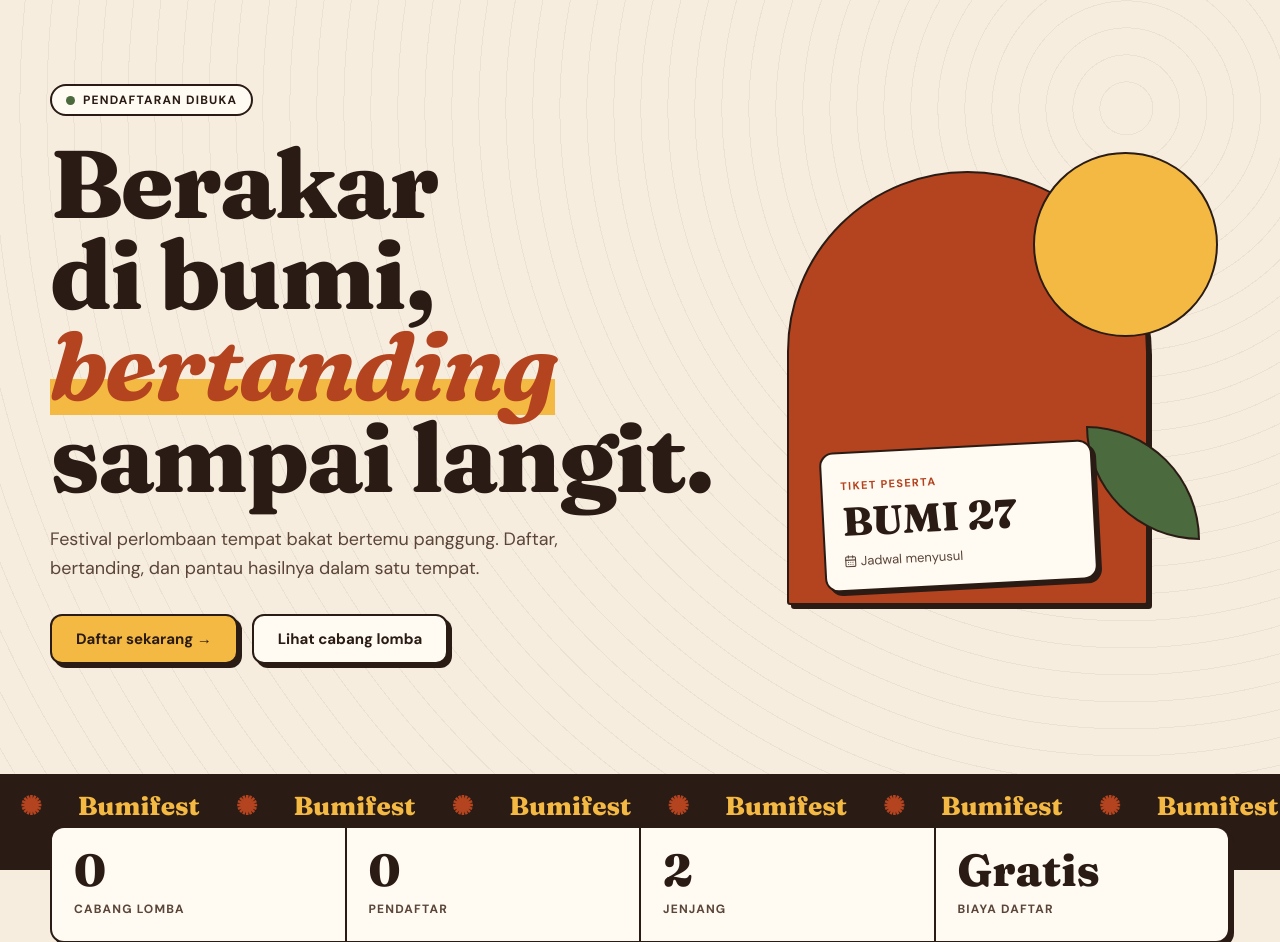
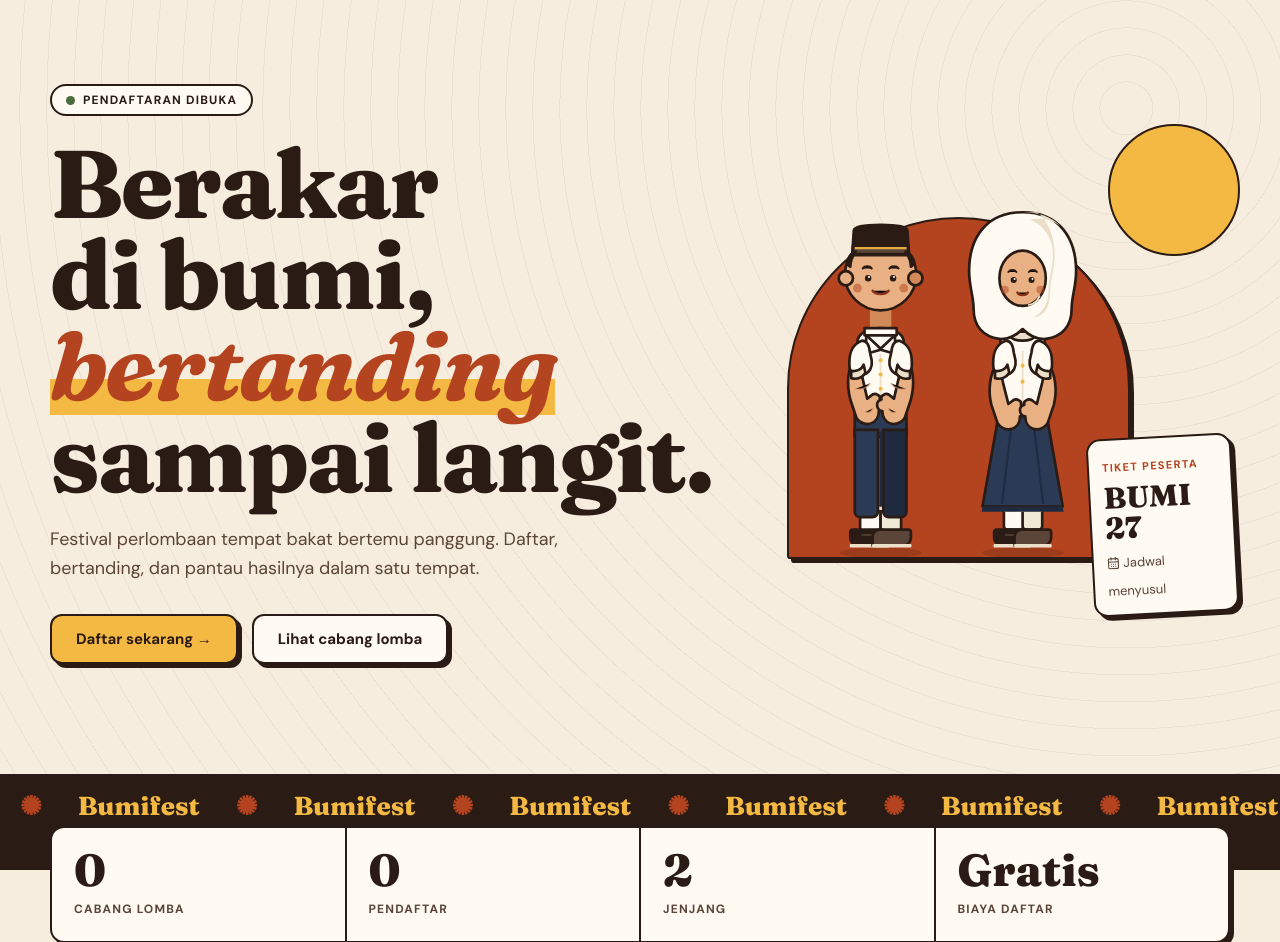
Before and after one commit to fikrudzulfahmi/bumi-fest, a Laravel app: page / in a window 1280 px wide. Shown: the part 70-1012 px from the top of the page. Run offline with Laravel 12, Linux system fonts and the light colour scheme; data that the repository does not hold is empty; style sheets or scripts are compiled from the project's sources; some libraries are stand-ins or nearby versions.

Commit message:
feat(hero): ganti ilustrasi kolase dengan siswa Islami (peci & hijab) berseragam SD
- komponen SiswaPutra/SiswiPutri dari design/hero-islamic.html, warna via token Bumi Clay
- kolase hero: arch jadi mihrab, siswa menapak dasar arch, kartu tiket kanan bawah
- tambah token --uniform/--uniform-d/--skin/--skin-d

```diff
--- a/resources/css/bumifest.css
+++ b/resources/css/bumifest.css
@@ -25,6 +25,12 @@
     --pad: clamp(20px, 5vw, 44px);
 
     /* turunan (boleh dipakai, tetap tanpa hex baru) */
+    /* ilustrasi siswa: seragam & kulit, hanya untuk komponen SVG */
+    --uniform: #2b3a55;
+    --uniform-d: #1f2a3f;
+    --skin: #e9b183;
+    --skin-d: #d28a58;
+
     --danger: #a03030;
     --on-clay: #ffe9dc;
     --on-moss: #e8f0df;
@@ -328,7 +334,7 @@ img, svg { max-width: 100%; }
 
 .c-arch {
     position: absolute;
-    inset: 6% 18% 0 0;
+    inset: 16% 22% 10% 0;
     background: var(--clay);
     border: var(--line);
     border-radius: 999px 999px 18px 18px;
@@ -337,32 +343,40 @@ img, svg { max-width: 100%; }
 
 .c-sun {
     position: absolute;
-    right: 2%;
-    top: 2%;
-    width: 42%;
+    right: -3%;
+    top: -4%;
+    width: 30%;
     aspect-ratio: 1;
     border-radius: 50%;
     background: var(--saffron);
     border: var(--line);
 }
 
-.c-leaf {
+/* dua siswa Islami berpeci & berhijab, berdiri di depan mihrab */
+.c-kids {
     position: absolute;
-    right: 6%;
-    bottom: 14%;
-    width: 26%;
-    aspect-ratio: 1;
-    background: var(--moss);
-    border: var(--line);
-    border-radius: 0 100% 0 100%;
+    left: 0;
+    bottom: 0;
+    height: 88%;
+    display: flex;
+    align-items: flex-end;
+    pointer-events: none;
 }
+
+.c-kid {
+    height: 100%;
+    width: auto;
+    display: block;
+}
+
+.c-kid + .c-kid { margin-left: -12%; }
 
 .c-card {
     position: absolute;
-    left: 8%;
-    bottom: 4%;
-    width: 62%;
-    padding: 16px 18px;
+    right: -2%;
+    bottom: -2%;
+    width: 33%;
+    padding: 11px 13px;
     background: var(--paper);
     border: var(--line);
     border-radius: var(--r);
@@ -379,7 +393,7 @@ img, svg { max-width: 100%; }
 
 .c-card b {
     display: block;
-    font: 800 40px/1 var(--D);
+    font: 800 30px/1 var(--D);
     color: var(--ink);
     margin: 4px 0;
 }
--- /dev/null
+++ b/resources/js/Components/illustrations/SiswaSd.tsx
@@ -0,0 +1,115 @@
+import type { SVGProps } from 'react';
+
+type Props = SVGProps<SVGSVGElement>;
+
+/**
+ * Karakter ilustrasi siswa sekolah dasar Islami untuk kolase hero.
+ * Warna memakai token CSS dari bumifest.css supaya tetap dalam palet
+ * "Bumi Clay" dan tidak menambah hex baru di komponen.
+ */
+export function SiswaPutra(props: Props) {
+    return (
+        <svg viewBox="0 0 210 456" role="img" aria-label="Siswa putra berpeci dengan seragam SD" {...props}>
+            <g stroke="var(--ink)" strokeWidth={3} strokeLinejoin="round" strokeLinecap="round">
+                <ellipse cx="105" cy="398" rx="46" ry="6" fill="var(--ink)" stroke="none" opacity=".16"/>
+                <rect x="82" y="346" width="23" height="28" rx="4" fill="var(--paper)"/>
+                <rect x="105" y="346" width="23" height="28" rx="4" fill="#f0e9d8"/>
+                <path d="M82 346h23v4H82ZM105 346h23v4h-23Z" fill="var(--sand-2)" stroke="none"/>
+                <path d="M80 372h26a8 8 0 0 1 8 8v10H80a9 9 0 0 1-9-9v-6a3 3 0 0 1 3-3Z" fill="var(--ink)"/>
+                <path d="M71 388h43a3 3 0 0 1 0 4H71a3 3 0 0 1 0-4Z" fill="var(--sand-2)" stroke="none"/>
+                <path d="M84 378h18" stroke="var(--ink-2)" strokeWidth="1.6"/>
+                <path d="M130 372h-26a8 8 0 0 0-8 8v10h34a9 9 0 0 0 9-9v-6a3 3 0 0 0-3-3Z" fill="var(--ink-2)"/>
+                <path d="M139 388h-43a3 3 0 0 0 0 4h43a3 3 0 0 0 0-4Z" fill="var(--sand-2)" stroke="none"/>
+                <path d="M126 378h-18" stroke="var(--ink-2)" strokeWidth="1.6"/>
+                <path d="M76 228h58v40H76Z" fill="var(--uniform)"/>
+                <path d="M76 260h26v92a6 6 0 0 1-6 6H82a6 6 0 0 1-6-6Z" fill="var(--uniform)"/>
+                <path d="M108 260h26v92a6 6 0 0 1-6 6h-14a6 6 0 0 1-6-6Z" fill="var(--uniform-d)"/>
+                <path d="M104 262h3v84h-3Z" fill="var(--uniform-d)" stroke="none"/>
+                <path d="M75 226h60v6H75Z" fill="var(--uniform-d)" stroke="none"/>
+                <path d="M93 120h24v40a10 10 0 0 1-24 0Z" fill="var(--skin-d)" stroke="none"/>
+                <path d="M79 162c0-10 12-16 26-16s26 6 26 16v58c0 9-5 13-12 13H91c-7 0-12-4-12-13Z" fill="var(--paper)"/>
+                <path d="M87 146h36v8H87Z" fill="var(--paper)"/>
+                <path d="M89 154l17 16-18 5Z" fill="var(--paper)"/>
+                <path d="M121 154l-17 16 18 5Z" fill="var(--paper)"/>
+                <path d="M105 176v46" stroke="var(--sand-2)" strokeWidth="2"/>
+                <circle cx="105" cy="182" r="2.3" fill="var(--saffron)" stroke="none"/>
+                <circle cx="105" cy="198" r="2.3" fill="var(--saffron)" stroke="none"/>
+                <circle cx="105" cy="214" r="2.3" fill="var(--saffron)" stroke="none"/>
+                <path d="M76 178c-8 14-9 32-5 48l6 18c2 7 10 11 17 9 6-2 9-8 9-14 3 0 6-3 6-7 0-3-2-5-5-6 1-2 0-4-2-5-3-2-6-1-8 1l-4 3-6-26c-2-10-4-17-8-21Z" fill="var(--skin)"/>
+                <path d="M77 214c6 1 13-1 16-6" stroke="var(--skin-d)" strokeWidth="1.6" strokeOpacity=".7"/>
+                <path d="M88 240c4 1 7-1 8-4" stroke="var(--skin-d)" strokeWidth="1.6" strokeOpacity=".7"/>
+                <path d="M84 160c-9 3-14 12-14 24v4c0 9 9 13 16 10 7-2 10-9 9-16l-2-9c-1-10-4-13-9-13Z" fill="var(--paper)"/>
+                <path d="M72 194c6 1 12-2 14-7l2 9c-3 5-9 8-16 6Z" fill="var(--sand-2)"/>
+                <path d="M134 178c8 14 9 32 5 48l-6 18c-2 7-10 11-17 9-6-2-9-8-9-14-3 0-6-3-6-7 0-3 2-5 5-6-1-2 0-4 2-5 3-2 6-1 8 1l4 3 6-26c2-10 4-17 8-21Z" fill="var(--skin)"/>
+                <path d="M133 214c-6 1-13-1-16-6" stroke="var(--skin-d)" strokeWidth="1.6" strokeOpacity=".7"/>
+                <path d="M122 240c-4 1-7-1-8-4" stroke="var(--skin-d)" strokeWidth="1.6" strokeOpacity=".7"/>
+                <path d="M126 160c9 3 14 12 14 24v4c0 9-9 13-16 10-7-2-10-9-9-16l2-9c1-10 4-13 9-13Z" fill="var(--paper)"/>
+                <path d="M138 194c-6 1-12-2-14-7l-2 9c3 5 9 8 16 6Z" fill="var(--sand-2)"/>
+                <circle cx="105" cy="86" r="40" fill="var(--skin)"/>
+                <circle cx="66" cy="90" r="8" fill="var(--skin)"/>
+                <circle cx="144" cy="90" r="8" fill="var(--skin-d)"/>
+                <path d="M73 64 75 36q1-6 30-6t30 6l2 28Z" fill="var(--ink)"/>
+                <path d="M74 54h62v9H74Z" fill="var(--ink-2)"/>
+                <path d="M76 55h58v2.5H76Z" fill="var(--saffron)" stroke="none" opacity=".9"/>
+                <path d="M67 74c1-8 5-12 10-14-4 6-6 11-6 17Z" fill="var(--ink)"/>
+                <path d="M143 74c-1-8-5-12-10-14 4 6 6 11 6 17Z" fill="var(--ink)"/>
+                <circle cx="91" cy="90" r="3.6" fill="var(--ink)" stroke="none"/>
+                <circle cx="119" cy="90" r="3.6" fill="var(--ink)" stroke="none"/>
+                <circle cx="92" cy="88.6" r="1.2" fill="var(--paper)" stroke="none"/>
+                <circle cx="120" cy="88.6" r="1.2" fill="var(--paper)" stroke="none"/>
+                <path d="M85 79c2-3 8-3 10 0" strokeWidth="2.4"/>
+                <path d="M115 79c2-3 8-3 10 0" strokeWidth="2.4"/>
+                <path d="M96 104c3 5 15 5 18 0" stroke="var(--clay-d)" strokeWidth="2.8"/>
+                <circle cx="79" cy="101" r="5" fill="var(--clay)" stroke="none" opacity=".5"/>
+                <circle cx="131" cy="101" r="5" fill="var(--clay)" stroke="none" opacity=".5"/>
+            </g>
+        </svg>
+    );
+}
+
+export function SiswiPutri(props: Props) {
+    return (
+        <svg viewBox="0 0 210 456" role="img" aria-label="Siswi berhijab dengan seragam SD" {...props}>
+            <g stroke="var(--ink)" strokeWidth={3} strokeLinejoin="round" strokeLinecap="round">
+                <ellipse cx="105" cy="398" rx="46" ry="6" fill="var(--ink)" stroke="none" opacity=".16"/>
+                <rect x="84" y="348" width="22" height="24" rx="4" fill="var(--paper)"/>
+                <rect x="105" y="348" width="22" height="24" rx="4" fill="#f0e9d8"/>
+                <path d="M84 348h22v4H84ZM105 348h22v4h-22Z" fill="var(--sand-2)" stroke="none"/>
+                <path d="M82 372h24a8 8 0 0 1 8 8v10H82a9 9 0 0 1-9-9v-6a3 3 0 0 1 3-3Z" fill="var(--ink)"/>
+                <path d="M73 388h41a3 3 0 0 1 0 4H73a3 3 0 0 1 0-4Z" fill="var(--sand-2)" stroke="none"/>
+                <path d="M86 378h17" stroke="var(--ink-2)" strokeWidth="1.6"/>
+                <path d="M128 372h-24a8 8 0 0 0-8 8v10h32a9 9 0 0 0 9-9v-6a3 3 0 0 0-3-3Z" fill="var(--ink-2)"/>
+                <path d="M137 388h-41a3 3 0 0 0 0 4h41a3 3 0 0 0 0-4Z" fill="var(--sand-2)" stroke="none"/>
+                <path d="M124 378h-17" stroke="var(--ink-2)" strokeWidth="1.6"/>
+                <path d="M79 238h52l19 108H60Z" fill="var(--uniform)"/>
+                <path d="M77 238h56v9H77Z" fill="var(--uniform-d)" stroke="none"/>
+                <path d="M93 250l-11 92M117 250l11 92" stroke="var(--uniform-d)" strokeWidth="2.4" strokeOpacity=".85"/>
+                <path d="M60 346h90l1 6H59Z" fill="var(--uniform-d)" stroke="none"/>
+                <path d="M80 162c0-10 11-16 25-16s25 6 25 16v58c0 9-5 13-12 13H92c-7 0-12-4-12-13Z" fill="var(--paper)"/>
+                <path d="M105 172v56" stroke="var(--sand-2)" strokeWidth="2"/>
+                <circle cx="105" cy="188" r="2.3" fill="var(--saffron)" stroke="none"/>
+                <circle cx="105" cy="206" r="2.3" fill="var(--saffron)" stroke="none"/>
+                <path d="M92 150h26v5c0 3-6 5-13 5s-13-2-13-5Z" fill="var(--sand-2)"/>
+                <path d="M76 186c-8 12-10 30-6 46l6 18c2 7 10 11 17 9 6-2 9-8 9-14 3 0 6-3 6-7 0-3-2-5-5-6 1-2 0-4-2-5-3-2-6-1-8 1l-4 3-6-24c-2-10-4-17-7-21Z" fill="var(--skin)"/>
+                <path d="M86 160c-9 3-14 12-14 24v4c0 9 9 13 16 10 7-2 10-9 9-16l-2-9c-1-10-4-13-9-13Z" fill="var(--paper)"/>
+                <path d="M74 194c6 1 12-2 14-7l2 9c-3 5-9 8-16 6Z" fill="var(--sand-2)"/>
+                <path d="M134 186c8 12 10 30 6 46l-6 18c-2 7-10 11-17 9-6-2-9-8-9-14-3 0-6-3-6-7 0-3 2-5 5-6-1-2 0-4 2-5 3-2 6-1 8 1l4 3 6-24c2-10 4-17 7-21Z" fill="var(--skin)"/>
+                <path d="M124 160c9 3 14 12 14 24v4c0 9-9 13-16 10-7-2-10-9-9-16l2-9c1-10 4-13 9-13Z" fill="var(--paper)"/>
+                <path d="M136 194c-6 1-12-2-14-7l-2 9c3 5 9 8 16 6Z" fill="var(--sand-2)"/>
+                <path d="M105 16c42 0 60 30 60 66 0 18-5 28-5 42 0 20-11 32-29 34-11 1-19-4-26-11-7 7-15 12-26 11-18-2-29-14-29-34 0-14-5-24-5-42 0-36 18-66 60-66Z" fill="var(--paper)"/>
+                <path d="M105 16c18 0 32 5 42 15-10-7-22-9-34-7 16 6 26 22 26 38 0 18-5 28-5 42 0 14-6 24-17 30 12-1 19-11 19-29 0-14 5-24 5-42 0-20-8-38-20-47Z" fill="var(--sand-2)" stroke="none"/>
+                <ellipse cx="105" cy="90" rx="26" ry="31" fill="var(--skin)"/>
+                <path d="M112 120c6-1 10-5 12-10" stroke="var(--sand-2)" strokeWidth="2" fill="none"/>
+                <circle cx="95" cy="92" r="3.4" fill="var(--ink)" stroke="none"/>
+                <circle cx="115" cy="92" r="3.4" fill="var(--ink)" stroke="none"/>
+                <circle cx="96" cy="90.8" r="1.1" fill="var(--paper)" stroke="none"/>
+                <circle cx="116" cy="90.8" r="1.1" fill="var(--paper)" stroke="none"/>
+                <path d="M89 83c2-3 7-3 9 0" strokeWidth="2.2"/>
+                <path d="M112 83c2-3 7-3 9 0" strokeWidth="2.2"/>
+                <path d="M99 106c2 4 10 4 12 0" stroke="var(--clay-d)" strokeWidth="2.6"/>
+                <circle cx="85" cy="103" r="4.5" fill="var(--clay)" stroke="none" opacity=".5"/>
+                <circle cx="125" cy="103" r="4.5" fill="var(--clay)" stroke="none" opacity=".5"/>
+            </g>
+        </svg>
+    );
+}
--- a/resources/js/pages/public/Home.tsx
+++ b/resources/js/pages/public/Home.tsx
@@ -1,6 +1,7 @@
 import { Head, Link, usePage } from '@inertiajs/react';
 import { ArrowRight, CalendarDays, MapPin, Ticket } from 'lucide-react';
 import { useEffect, useState } from 'react';
+import { SiswaPutra, SiswiPutri } from '@/Components/illustrations/SiswaSd';
 
 interface Competition {
     id: number;
@@ -138,7 +139,10 @@ export default function Home({ event_name, competitions, stats, faqs, can_login
                         <div className="collage" aria-hidden="true">
                             <div className="c-arch" />
                             <div className="c-sun" />
-                            <div className="c-leaf" />
+                            <div className="c-kids">
+                                <SiswaPutra className="c-kid" />
+                                <SiswiPutri className="c-kid" />
+                            </div>
                             <div className="c-card">
                                 <small>Tiket peserta</small>
                                 <b>BUMI 27</b>
```
